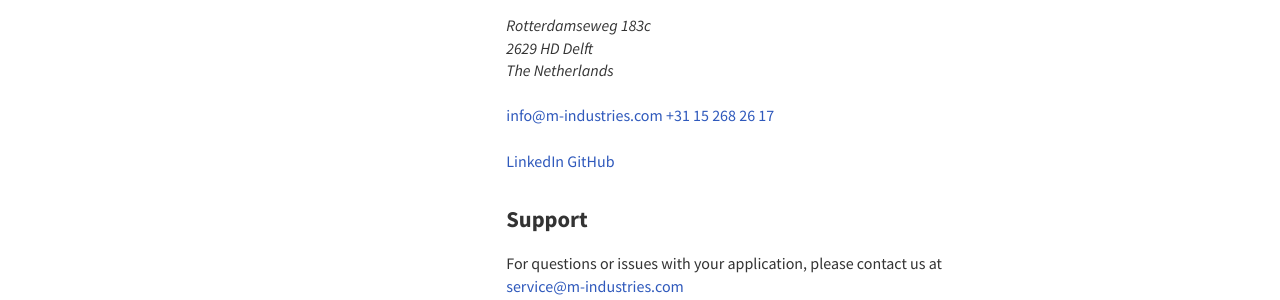
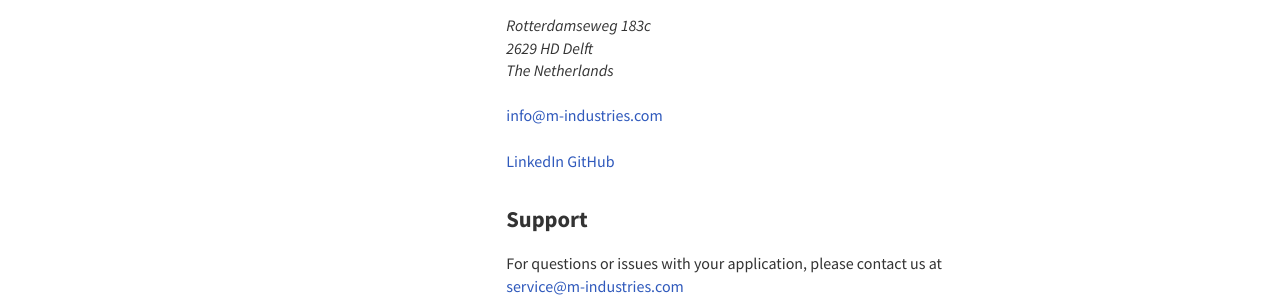
Before and after one commit to M-industries/Mainsite, a Jekyll site: the page built from pages/contact.md, in a window 1280 px wide and 900 px high, scrolled down 362 px. Shown: the part 192-492 px from the top of the window. Built offline with Jekyll 4.4.1, drawn with Linux system fonts in a browser that asks for light colours.

Commit message:
Update contact.md

```diff
--- a/pages/contact.md
+++ b/pages/contact.md
@@ -37,7 +37,6 @@
 </address>
 
 [info@m-industries.com](mailto:info@m-industries.com)
-[+31 15 268 26 17](tel:+31651525053)
 
 [LinkedIn](https://www.linkedin.com/company/m-industries)
 [GitHub](https://github.com/M-industries)
```
